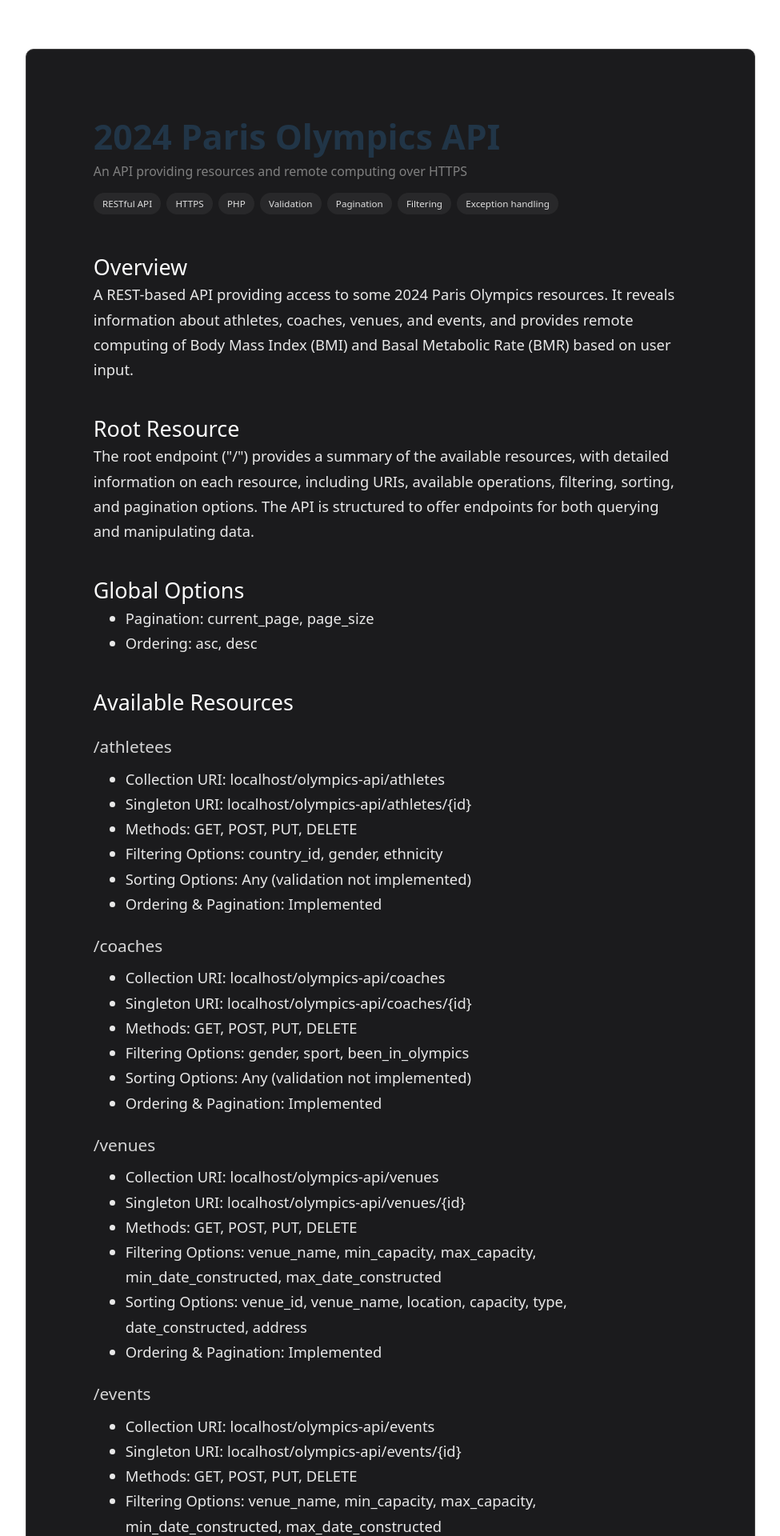
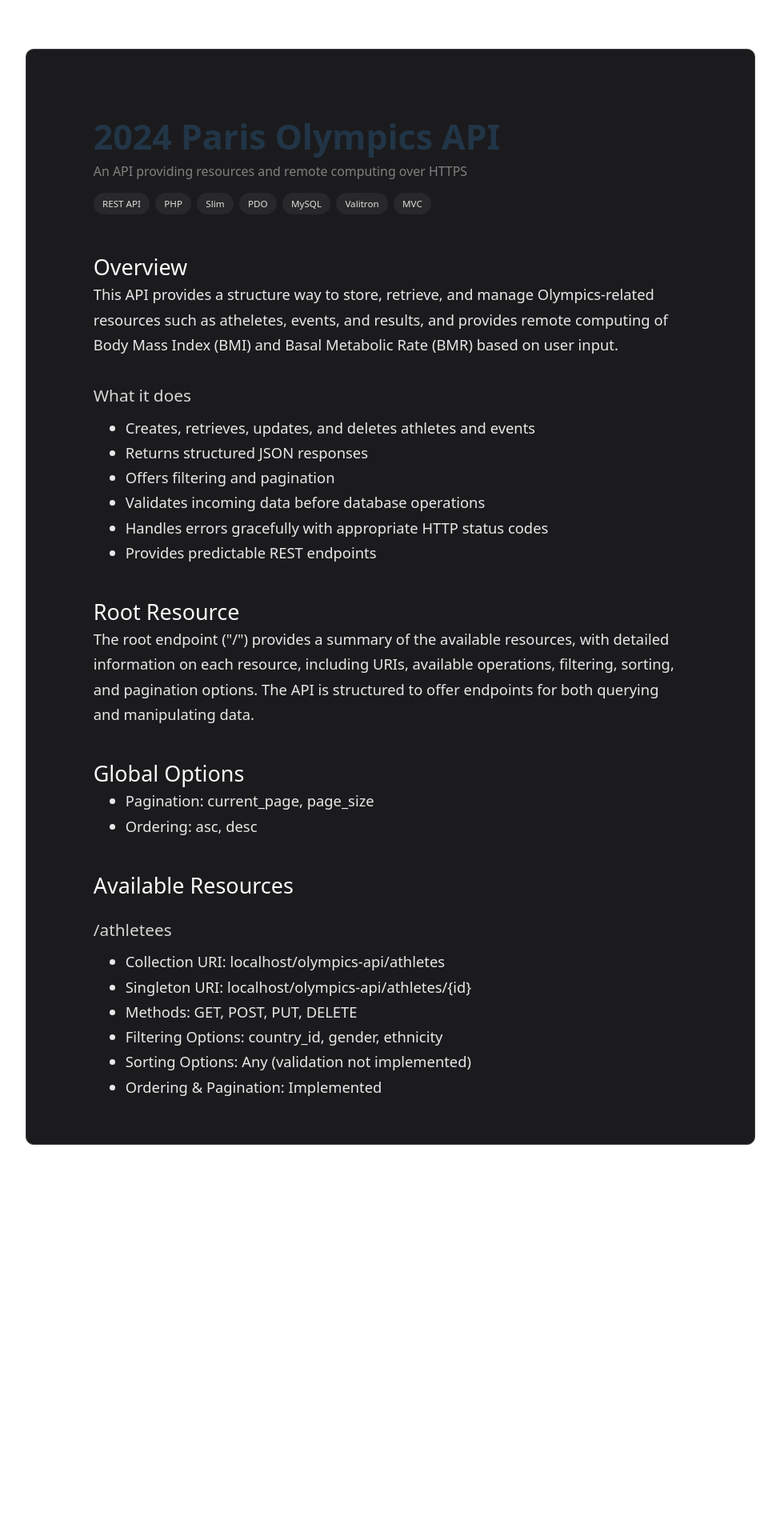
Before and after one commit to hedi3489/my-portfolio, a React (Vite) app: page /projects/olympics-api in a window 1280 px wide. Shown: the top 1920 px of the page at 80% size, without its empty margins (152-1127 px from the left). After the commit the page ends 1492 px from the top, so only its background shows below. Built offline with nearby package versions, Linux system fonts and the light colour scheme.

Commit message:
Updated API

```diff
--- a/src/components/APIProject.jsx
+++ b/src/components/APIProject.jsx
@@ -9,19 +9,30 @@ function APIProjectPage() {
                 <h4>An API providing resources and remote computing over HTTPS</h4>
                 <TechStackInline
                     items={[
-                        "RESTful API",
-                        "HTTPS",
+                        "REST API",
                         "PHP",
-                        "Validation",
-                        "Pagination",
-                        "Filtering",
-                        "Exception handling",
+                        "Slim",
+                        "PDO",
+                        "MySQL",
+                        "Valitron",
+                        "MVC",
                     ]}
                 />
                 <TextSection
                     className="text-section"
                     title="Overview"
-                    paragraphs={["A REST-based API providing access to some 2024 Paris Olympics resources. It reveals information about athletes, coaches, venues, and events, and provides remote computing of Body Mass Index (BMI) and Basal Metabolic Rate (BMR) based on user input."]}
+                    paragraphs={["This API provides a structure way to store, retrieve, and manage Olympics-related resources such as atheletes, events, and results, and provides remote computing of Body Mass Index (BMI) and Basal Metabolic Rate (BMR) based on user input."]}
+                />
+                <BulletList
+                    title="What it does"
+                    items={[
+                        'Creates, retrieves, updates, and deletes athletes and events',
+                        'Returns structured JSON responses',
+                        'Offers filtering and pagination',
+                        'Validates incoming data before database operations',
+                        'Handles errors gracefully with appropriate HTTP status codes',
+                        'Provides predictable REST endpoints'
+                    ]}
                 />
                 <TextSection
                     className="text-section"
@@ -56,39 +67,6 @@ function APIProjectPage() {
                             'Ordering & Pagination: Implemented'
                         ]}
                     />
-                    <BulletList
-                        title="/coaches"
-                        items={[
-                            'Collection URI: localhost/olympics-api/coaches',
-                            'Singleton URI: localhost/olympics-api/coaches/{id}',
-                            'Methods: GET, POST, PUT, DELETE',
-                            'Filtering Options: gender, sport, been_in_olympics',
-                            'Sorting Options: Any (validation not implemented)',
-                            'Ordering & Pagination: Implemented'
-                        ]}
-                    />
-                    <BulletList
-                        title="/venues"
-                        items={[
-                            'Collection URI: localhost/olympics-api/venues',
-                            'Singleton URI: localhost/olympics-api/venues/{id}',
-                            'Methods: GET, POST, PUT, DELETE',
-                            'Filtering Options: venue_name, min_capacity, max_capacity, min_date_constructed, max_date_constructed',
-                            'Sorting Options: venue_id, venue_name, location, capacity, type, date_constructed, address',
-                            'Ordering & Pagination: Implemented'
-                        ]}
-                    />
-                    <BulletList
-                        title="/events"
-                        items={[
-                            'Collection URI: localhost/olympics-api/events',
-                            'Singleton URI: localhost/olympics-api/events/{id}',
-                            'Methods: GET, POST, PUT, DELETE',
-                            'Filtering Options: venue_name, min_capacity, max_capacity, min_date_constructed, max_date_constructed',
-                            'Sorting Options: event_id, event_name, event_sport, start_date, end_date, number_of_participants, is_paralympic, venue_id',
-                            'Ordering & Pagination: Implemented'
-                        ]}
-                    />
                 </div>
             </div>
         </div>
```
